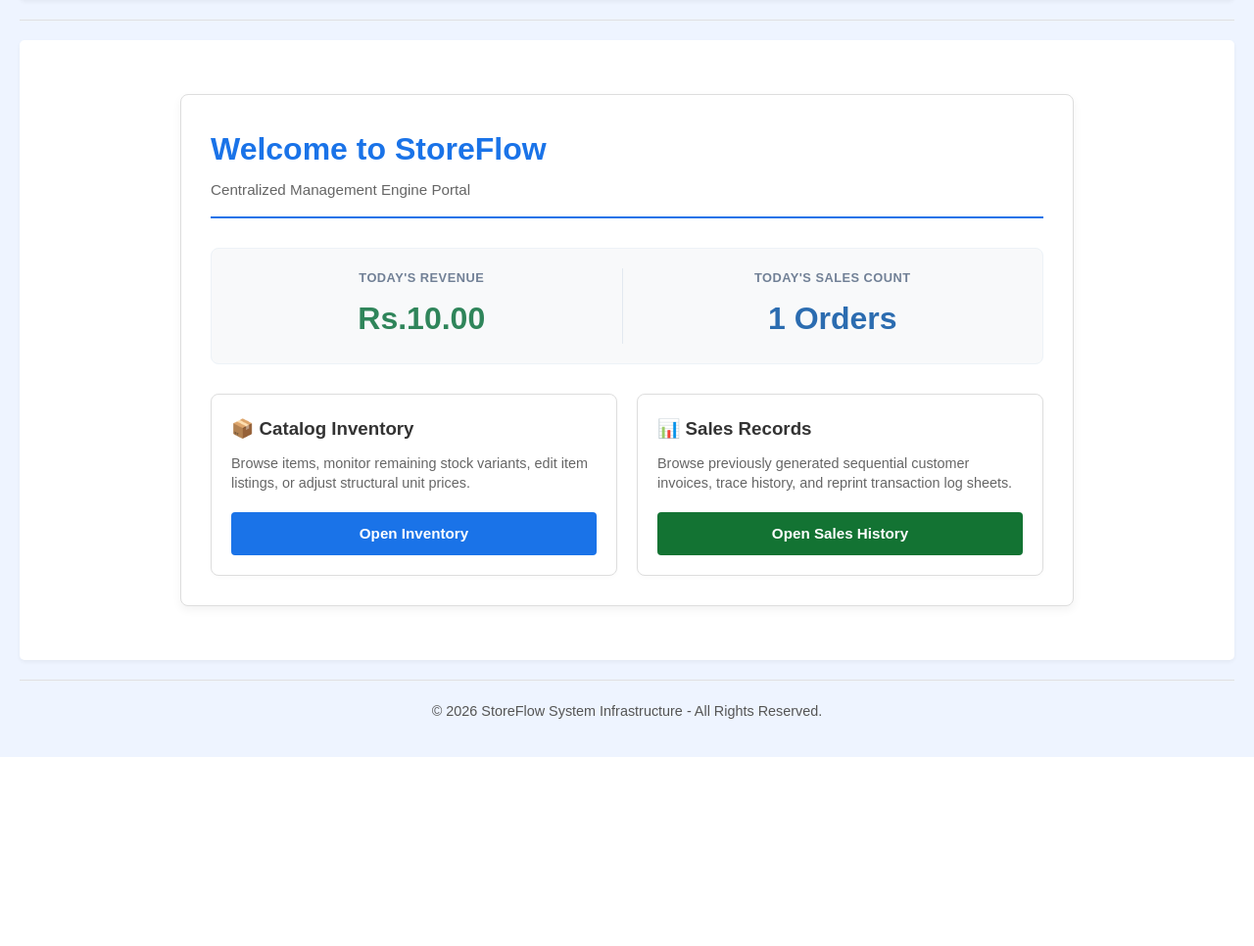
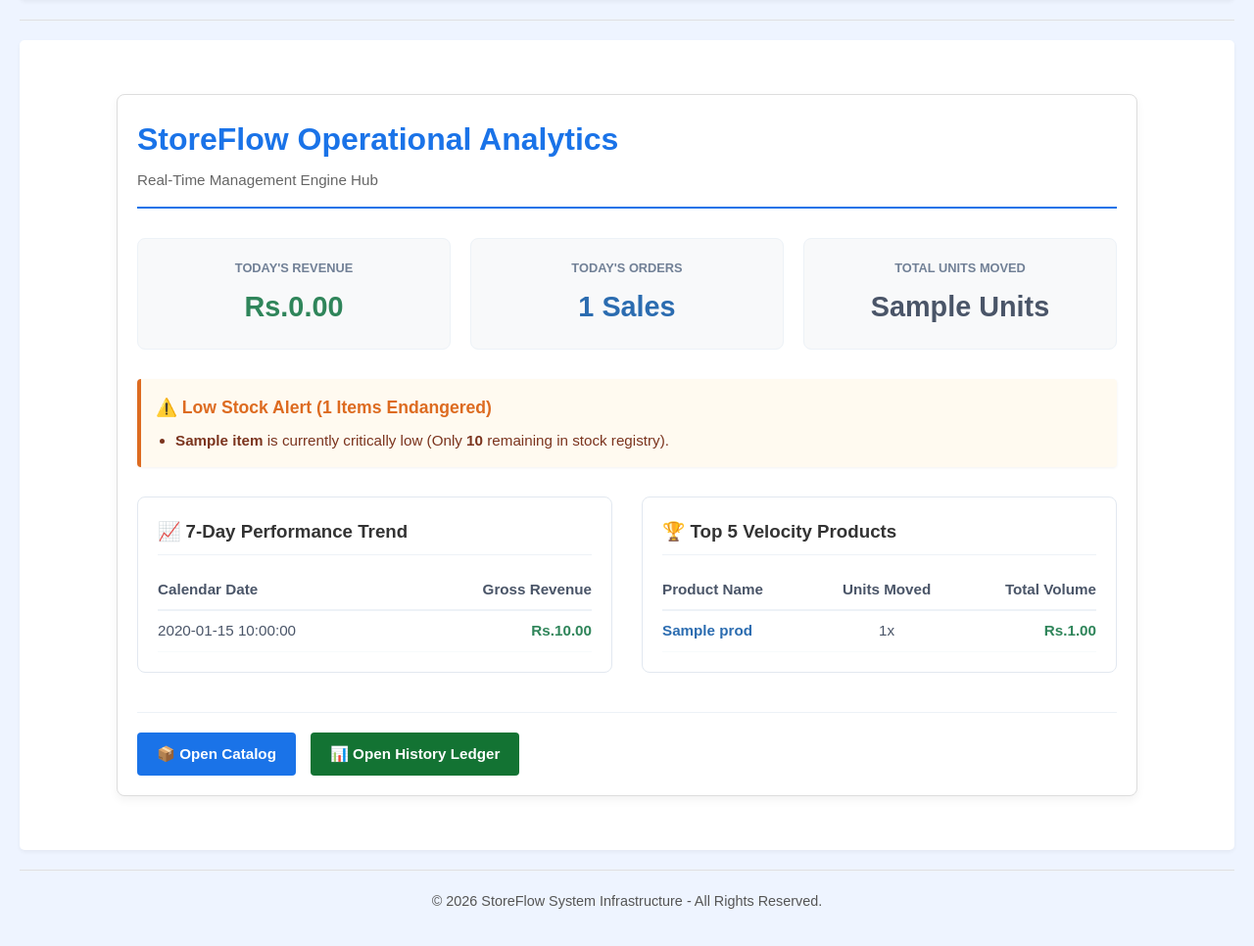
Before and after one commit to mittalrishabh048/StoreFlow, a Flask app: template templates/dashboard.html in a window 1280 px wide. Shown: the part 76-1042 px from the top of the page at 98% size. Before the commit the page ends 849 px from the top, so only its background shows below. Run offline with Flask 3, Linux system fonts and the light colour scheme; the template is opened without the code that fills it: most values are stand-ins (such as "Sample title", 1, 10 or a date in 2020).

Commit message:
feat: build analytics dashboard with KPI cards and low-stock alert widget

```diff
--- a/app.py
+++ b/app.py
@@ -25,12 +25,29 @@ manager = InventoryManager()
 
 @app.route('/')
 def dashboard():
-    """Serves management interface and aggregates live daily summary analytics statistics."""
+    """Gathers all analytical data frames and updates the administration portal."""
     from src.inventory import database
 
-    # Grab calculated metrics via SQL aggregates
-    stats = database.get_daily_summary_stats()
-    return render_template('dashboard.html',stats=stats)
+    # 1. Load active operational target KPIs
+    kpi_data = database.get_dashboard_kpis()
+
+    # 2. Poll inventory levels for low stock indicators (Alert threshold set to <= 5 units)
+    low_stock_list = database.get_low_stock_alerts(threshold=5)
+
+    # 3. Retrieve the top 5 highest velocity moving items
+    top_products = database.get_top_selling_products(limit=5)
+
+    # 4. Generate the rolling 7-day running revenue logs dataset
+    weekly_trends = database.get_seven_day_revenue_summary()
+
+    # 5. Pack everything neatly to send straight to the dashboard template engine
+    return render_template(
+        'dashboard.html',
+        kpis=kpi_data,
+        low_stock=low_stock_list,
+        top_products=top_products,
+        weekly_trends=weekly_trends
+    )
 
 
 @app.route('/products')
--- a/templates/dashboard.html
+++ b/templates/dashboard.html
@@ -1,42 +1,98 @@
 {% extends 'base.html' %}
 
 {% block content %}
-<div class="invoice-wrapper" style="max-width: 850px; margin: 30px auto; padding: 30px;">
+<div class="invoice-wrapper" style="max-width: 1000px; margin: 30px auto; padding: 20px;">
 
     <div class="invoice-branding-row" style="margin-bottom: 30px; padding-bottom: 15px; border-bottom: 2px solid #1a73e8;">
         <div>
-            <h1 style="margin: 0; color: #1a73e8;">Welcome to StoreFlow</h1>
-            <p style="margin: 4px 0 0 0; color: #666; font-size: 0.95em;">Centralized Management Engine Portal</p>
+            <h1 style="margin: 0; color: #1a73e8;">StoreFlow Operational Analytics</h1>
+            <p style="margin: 4px 0 0 0; color: #666; font-size: 0.95em;">Real-Time Management Engine Hub</p>
         </div>
     </div>
 
-    <div class="no-print" style="display: flex; gap: 20px; margin-bottom: 30px; background: #f8f9fa; padding: 20px; border-radius: 8px; border: 1px solid #edf2f7;">
-        <div style="flex: 1; text-align: center; border-right: 1px solid #e2e8f0; padding-right: 10px;">
-            <p style="margin: 0; text-transform: uppercase; font-size: 0.8em; font-weight: bold; color: #718096; letter-spacing: 0.5px;">Today's Revenue</p>
-            <h2 style="margin: 5px 0 0 0; color: #2f855a; font-size: 2em;">Rs.{{ "%.2f"|format(stats.revenue) }}</h2>
+    <div class="no-print" style="display: grid; grid-template-columns: repeat(auto-fit, minmax(220px, 1fr)); gap: 20px; margin-bottom: 30px;">
+        <div style="background: #f8f9fa; padding: 20px; border-radius: 8px; border: 1px solid #edf2f7; text-align: center;">
+            <p style="margin: 0; text-transform: uppercase; font-size: 0.8em; font-weight: bold; color: #718096;">Today's Revenue</p>
+            <h2 style="margin: 5px 0 0 0; color: #2f855a; font-size: 1.8em;">Rs.{{ "%.2f"|format(revenue if revenue else 0.0) }}</h2>
         </div>
-        <div style="flex: 1; text-align: center;">
-            <p style="margin: 0; text-transform: uppercase; font-size: 0.8em; font-weight: bold; color: #718096; letter-spacing: 0.5px;">Today's Sales Count</p>
-            <h2 style="margin: 5px 0 0 0; color: #2b6cb0; font-size: 2em;">{{ stats.count }} Orders</h2>
+        <div style="background: #f8f9fa; padding: 20px; border-radius: 8px; border: 1px solid #edf2f7; text-align: center;">
+            <p style="margin: 0; text-transform: uppercase; font-size: 0.8em; font-weight: bold; color: #718096;">Today's Orders</p>
+            <h2 style="margin: 5px 0 0 0; color: #2b6cb0; font-size: 1.8em;">{{ sales_count if sales_count else 0 }} Sales</h2>
+        </div>
+        <div style="background: #f8f9fa; padding: 20px; border-radius: 8px; border: 1px solid #edf2f7; text-align: center;">
+            <p style="margin: 0; text-transform: uppercase; font-size: 0.8em; font-weight: bold; color: #718096;">Total Units Moved</p>
+            <h2 style="margin: 5px 0 0 0; color: #4a5568; font-size: 1.8em;">{{ units_sold if units_sold else 0 }} Units</h2>
         </div>
     </div>
 
-    <div style="display: grid; grid-template-columns: repeat(auto-fit, minmax(240px, 1fr)); gap: 20px;">
-        <div style="padding: 20px; border: 1px solid #ddd; border-radius: 8px; background-color: #ffffff; box-shadow: 0 2px 5px rgba(0,0,0,0.02);">
-            <h3 style="margin: 0 0 10px 0; color: #333;">📦 Catalog Inventory</h3>
-            <p style="margin: 0 0 20px 0; color: #666; font-size: 0.9em; line-height: 1.4;">
-                Browse items, monitor remaining stock variants, edit item listings, or adjust structural unit prices.
-            </p>
-            <a href="/products" class="btn-dashboard-back" style="display: inline-block; text-decoration: none; text-align: center; width: calc(100% - 40px);">Open Inventory</a>
+    {% if low_stock_count and low_stock_count > 0 %}
+        <div class="no-print" style="background-color: #fffaf0; border-left: 4px solid #dd6b20; padding: 15px; border-radius: 4px; margin-bottom: 30px; box-shadow: 0 1px 3px rgba(0,0,0,0.05);">
+            <h4 style="margin: 0 0 8px 0; color: #dd6b20; font-size: 1.1em;">⚠️ Low Stock Alert ({{ low_stock_count }} Items Endangered)</h4>
+            <ul style="margin: 0; padding-left: 20px; color: #7b341e; font-size: 0.95em;">
+                {% for item in low_stock_items %}
+                    <li><strong>{{ item.name }}</strong> is currently critically low (Only <strong>{{ item.stock }}</strong> remaining in stock registry).</li>
+                {% endfor %}
+            </ul>
+        </div>
+    {% endif %}
+
+    <div style="display: grid; grid-template-columns: repeat(auto-fit, minmax(450px, 1fr)); gap: 30px; margin-top: 20px;">
+
+        <div style="border: 1px solid #e2e8f0; border-radius: 8px; padding: 20px; background: #ffffff;">
+            <h3 style="margin: 0 0 15px 0; color: #333; border-bottom: 1px solid #edf2f7; padding-bottom: 8px;">📈 7-Day Performance Trend</h3>
+            {% if not weekly_trends %}
+                <p style="color: #718096; font-size: 0.9em; text-align: center; padding: 20px 0;">No active transactions logged over the past week.</p>
+            {% else %}
+                <table style="width: 100%; border-collapse: collapse; font-size: 0.95em;">
+                    <thead>
+                        <tr style="text-align: left; border-bottom: 2px solid #edf2f7; color: #4a5568;">
+                            <th style="padding: 8px 0;">Calendar Date</th>
+                            <th style="padding: 8px 0; text-align: right;">Gross Revenue</th>
+                        </tr>
+                    </thead>
+                    <tbody>
+                        {% for trend in weekly_trends %}
+                            <tr style="border-bottom: 1px solid #f7fafc;">
+                                <td style="padding: 8px 0; color: #4a5568;">{{ trend.sale_date }}</td>
+                                <td style="padding: 8px 0; text-align: right; font-weight: bold; color: #2f855a;">Rs.{{ "%.2f"|format(trend.daily_revenue) }}</td>
+                            </tr>
+                        {% endfor %}
+                    </tbody>
+                </table>
+            {% endif %}
         </div>
 
-        <div style="padding: 20px; border: 1px solid #ddd; border-radius: 8px; background-color: #ffffff; box-shadow: 0 2px 5px rgba(0,0,0,0.02);">
-            <h3 style="margin: 0 0 10px 0; color: #333;">📊 Sales Records</h3>
-            <p style="margin: 0 0 20px 0; color: #666; font-size: 0.9em; line-height: 1.4;">
-                Browse previously generated sequential customer invoices, trace history, and reprint transaction log sheets.
-            </p>
-            <a href="/sales" class="btn-dashboard-back" style="display: inline-block; text-decoration: none; text-align: center; width: calc(100% - 40px); background-color: #137333;">Open Sales History</a>
+        <div style="border: 1px solid #e2e8f0; border-radius: 8px; padding: 20px; background: #ffffff;">
+            <h3 style="margin: 0 0 15px 0; color: #333; border-bottom: 1px solid #edf2f7; padding-bottom: 8px;">🏆 Top 5 Velocity Products</h3>
+            {% if not top_products %}
+                <p style="color: #718096; font-size: 0.9em; text-align: center; padding: 20px 0;">No product data volume records found.</p>
+            {% else %}
+                <table style="width: 100%; border-collapse: collapse; font-size: 0.95em;">
+                    <thead>
+                        <tr style="text-align: left; border-bottom: 2px solid #edf2f7; color: #4a5568;">
+                            <th style="padding: 8px 0;">Product Name</th>
+                            <th style="padding: 8px 0; text-align: center;">Units Moved</th>
+                            <th style="padding: 8px 0; text-align: right;">Total Volume</th>
+                        </tr>
+                    </thead>
+                    <tbody>
+                        {% for prod in top_products %}
+                            <tr style="border-bottom: 1px solid #f7fafc;">
+                                <td style="padding: 8px 0; font-weight: bold; color: #2b6cb0;">{{ prod.name }}</td>
+                                <td style="padding: 8px 0; text-align: center; color: #4a5568;">{{ prod.total_qty }}x</td>
+                                <td style="padding: 8px 0; text-align: right; font-weight: bold; color: #2f855a;">Rs.{{ "%.2f"|format(prod.total_sales) }}</td>
+                            </tr>
+                        {% endfor %}
+                    </tbody>
+                </table>
+            {% endif %}
         </div>
+
+    </div>
+
+    <div class="no-print" style="margin-top: 40px; display: flex; gap: 15px; border-top: 1px solid #edf2f7; padding-top: 20px;">
+        <a href="/products" class="btn-dashboard-back" style="text-decoration: none;">📦 Open Catalog</a>
+        <a href="/sales" class="btn-dashboard-back" style="text-decoration: none; background-color: #137333;">📊 Open History Ledger</a>
     </div>
 
 </div>
```
Also changed, not shown: src/inventory/database.py (+99 -0 lines), src/inventory/manager.py (+40 -0 lines).
